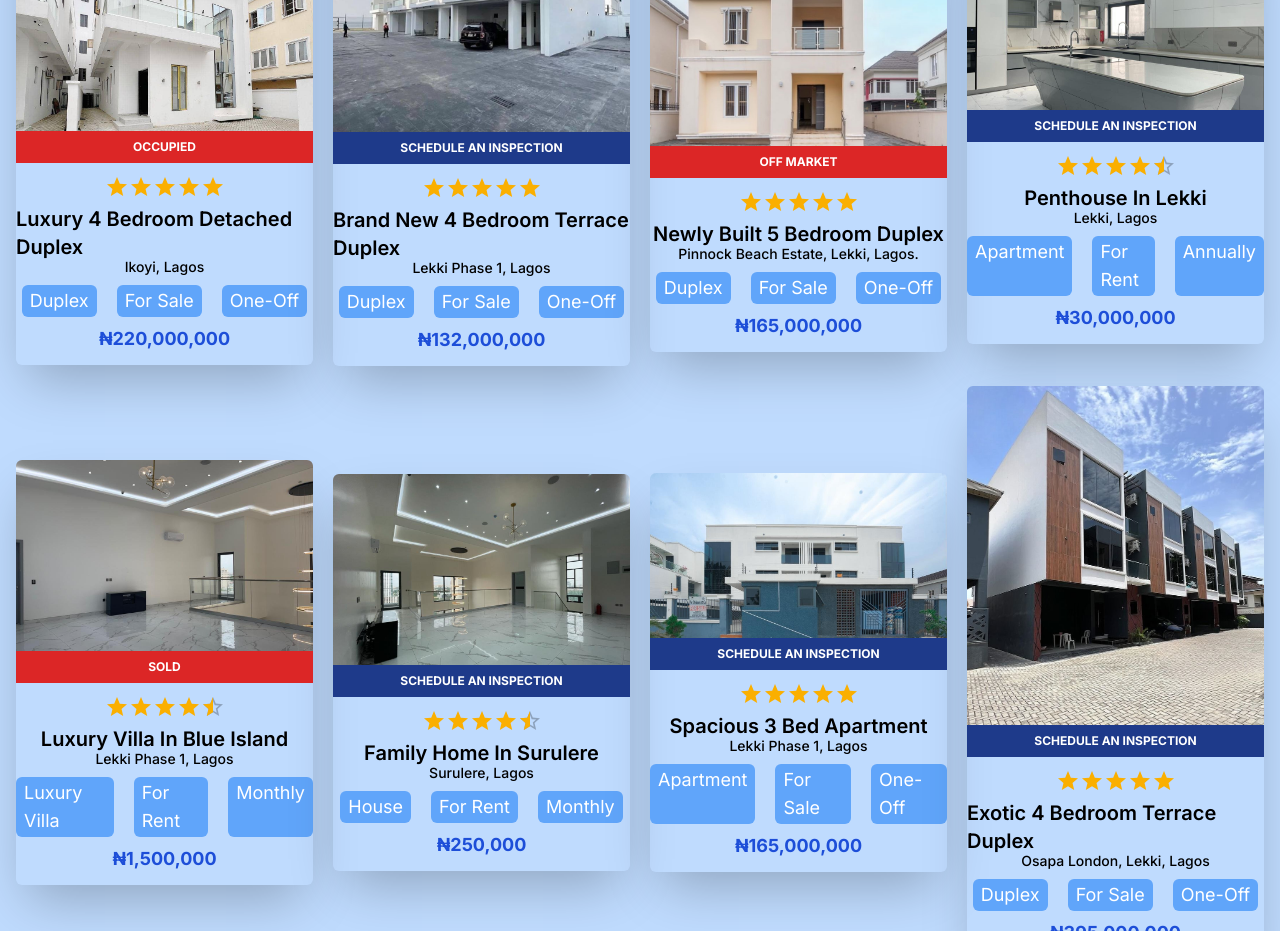
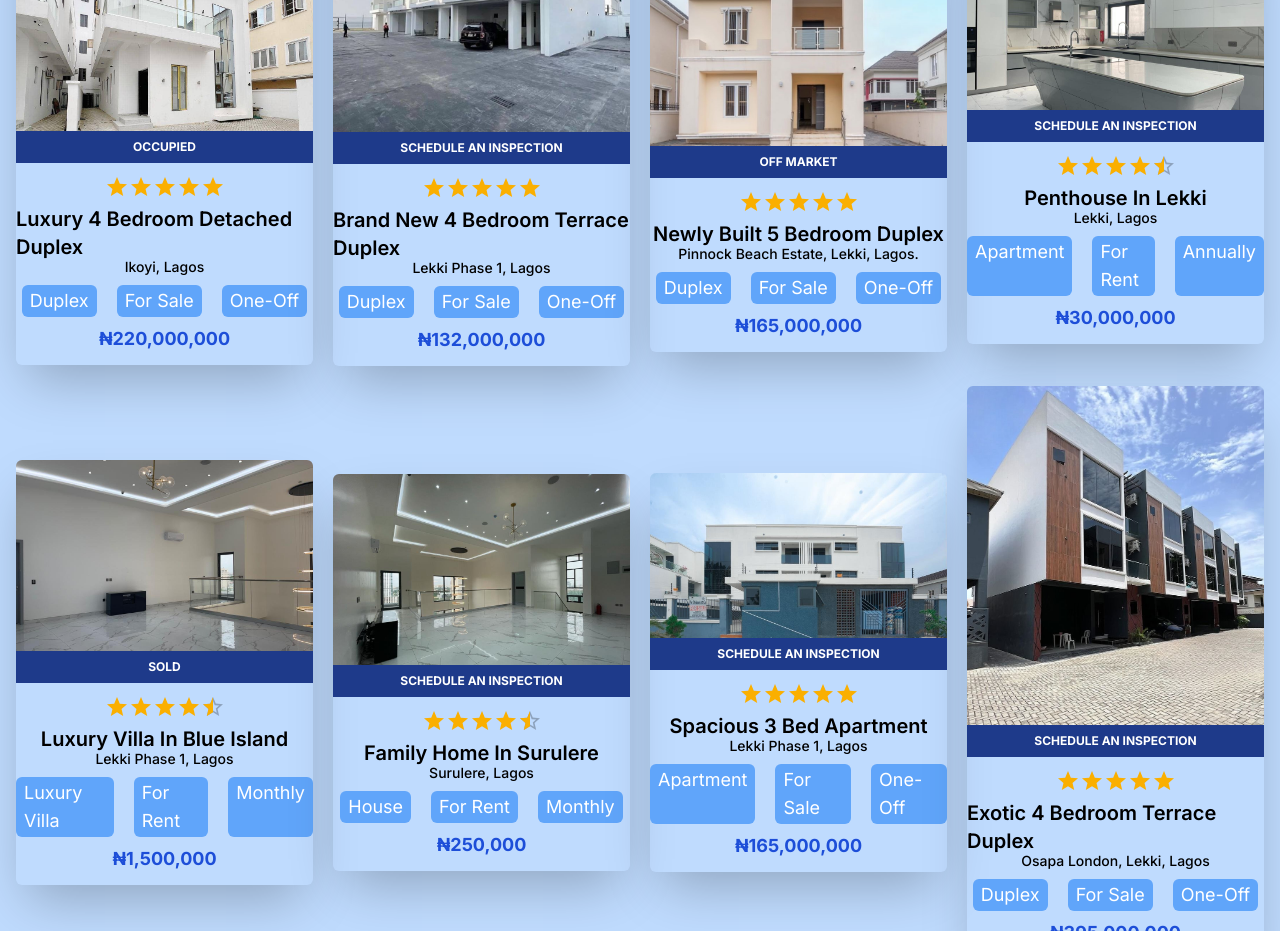
Before and after one commit to luap-trams/june_Final_capstone, a Next.js app: page / in a window 1280 px wide. Shown: the part 980-1911 px from the top of the page. Built offline with nearby package versions, Linux system fonts and the light colour scheme.

Commit message:
call to action button

```diff
--- a/src/app/about/page.jsx
+++ b/src/app/about/page.jsx
@@ -69,7 +69,7 @@ const AboutUs = () => {
           <p>
           At SmartOptions Property Solutions Limited, we don't just manage properties, we maximize their value. Our expert team ensures seamless tenant relations, proactive maintenance, and strategic investment growth, giving you peace of mind and higher returns. With a commitment to professionalism and attention to detail, we handle every aspect of your property with care. <br /><br />
 Partner with us today and experience hassle-free property management that delivers real results. <br />
-<br /><Link href={'/contact'} className='bg-blue-900 text-white p-2 rounded-sm'>Contact Us</Link> now to get started!
+<br /><Link href={'/contact'} className='border-2 border-blue-900 text-blue-900 hover:bg-blue-900 hover:text-white p-2.5 text-xs font-bold uppercase rounded-3xl'>Contact Us</Link> now to get started!
 {/* <Link href={'/about'}>  */}
           </p>
         </div>
--- a/src/app/components/Header.jsx
+++ b/src/app/components/Header.jsx
@@ -3,7 +3,12 @@ import React from 'react'
 export default function Header() {
   return (
     <div className='h-10 w-full bg-black text-white sticky top-0 z-10 drop-shadow-2xl'>
-      <p className='text-center pt-2 uppercase hidden'>smartoptions property solutions limited</p>
+      {/* <p className='text-center pt-2 uppercase hidden'>smartoptions property solutions limited</p> */}
+      {/* <div className='h-auto flex flex-row justify-between w-96 m-auto text-center text-white pt-2'>
+        <div className='bg-green-700 flex-grow justify-items-center'>green</div>
+        <div className='bg-white flex-grow text-black'>white</div>
+        <div className='bg-green-700 flex-grow'>green</div>
+      </div> */}
 
     </div>
     // <div className='grid md:grid-cols-6 md:grid-rows-[300px_300px_300px] grid-cols-1 grid-rows-[200px_200px_200px]'>
--- a/src/app/components/PropertyCard.jsx
+++ b/src/app/components/PropertyCard.jsx
@@ -15,7 +15,7 @@ export default function PropertyCard({ rating, title, type, description, categor
       <div className='group items-center relative'>
 
       <a href='https://api.whatsapp.com/send?phone=2348020817992&text=Hello,%0A%0AI%27d%20love%20to%20view%20this%20property.%20When%20would%20be%20a%20good%20time%20to%20arrange%20a%20visit?' target="_blank">
-      <p className={`property-status font-bold text-xs uppercase absolute  w-full ${isAvailable ? 'text-white bottom-0 bg-blue-900 group-hover:bg-green-600' : 'text-white bottom-0 bg-red-600'} text-center p-2`}>
+      <p className={`property-status font-bold text-xs uppercase absolute  w-full ${isAvailable ? 'text-white bottom-0 bg-blue-900  group-hover:bg-green-600' : 'text-white bottom-0 bg-blue-900'} text-center p-2`}>
         {isAvailable ? "schedule an inspection" : status }
       </p>
         </a>
```
